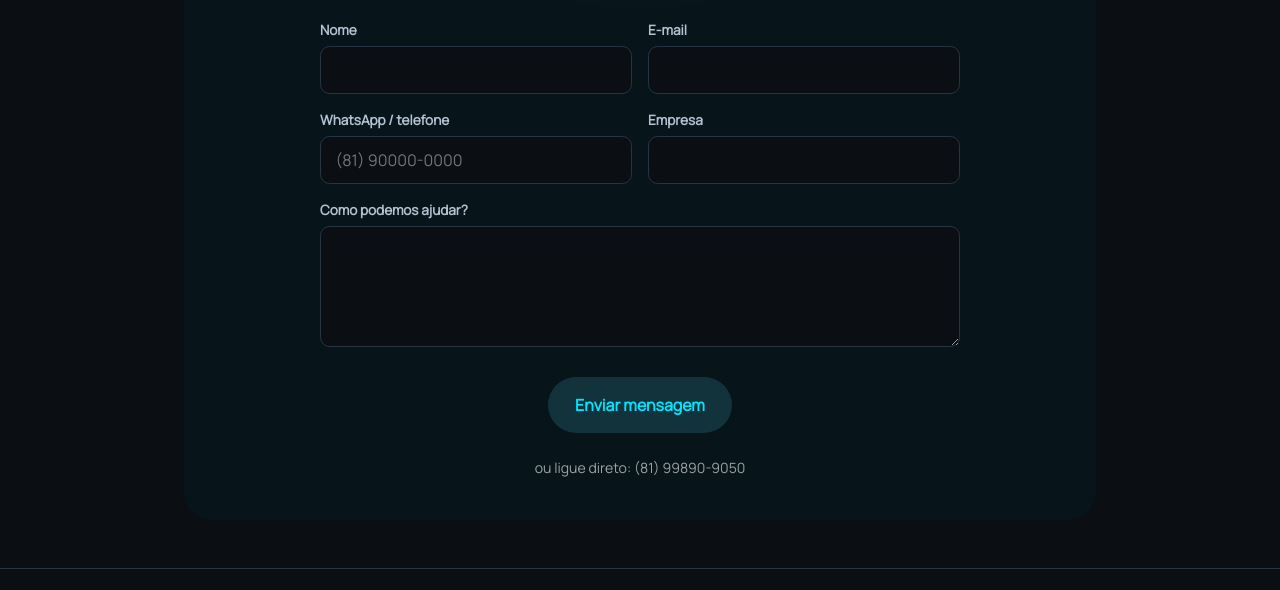
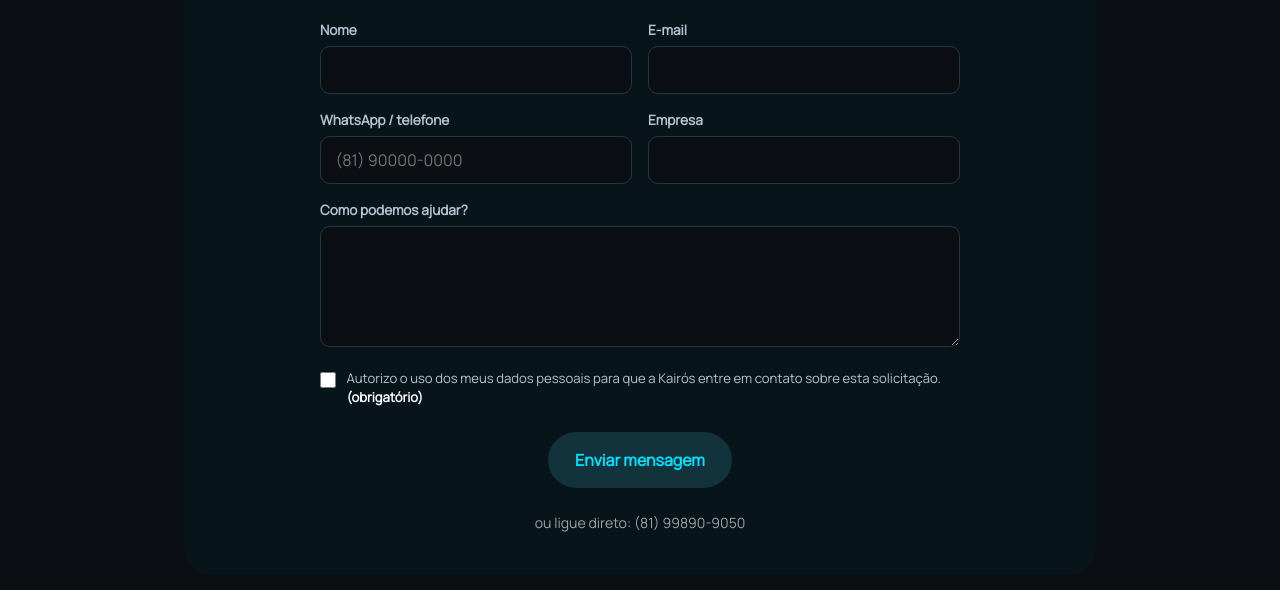
Before and after one commit to ArlessonMoura/kairos, a website built with Vite: page index.html in a window 1280 px wide. Shown: the part 4764-5354 px from the top of the page. Built offline with nearby package versions, Linux system fonts and the light colour scheme.

Commit message:
Atualização forms

```diff
--- a/index.html
+++ b/index.html
@@ -783,6 +783,7 @@
                     inputmode="tel"
                     maxlength="15"
                     placeholder="(81) 90000-0000"
+                    required
                   />
                 </div>
                 <div class="col-12 col-md-6">
@@ -807,6 +808,21 @@
                     required
                   ></textarea>
                 </div>
+              </div>
+
+              <div class="kai-consent mt-3">
+                <input
+                  class="kai-consent-checkbox"
+                  type="checkbox"
+                  id="contato-consentimento"
+                  name="consentimento"
+                  value="autorizado"
+                  required
+                />
+                <label class="kai-consent-label" for="contato-consentimento">
+                  Autorizo o uso dos meus dados pessoais para que a Kairós entre em
+                  contato sobre esta solicitação. <span>(obrigatório)</span>
+                </label>
               </div>
 
               <div class="mt-4 d-flex flex-column align-items-center gap-3">
--- a/src/style.css
+++ b/src/style.css
@@ -881,6 +881,36 @@ button:focus-visible,
   box-shadow: 0 0 0 3px rgba(0, 229, 255, 0.25);
 }
 
+.kai-consent {
+  display: flex;
+  align-items: flex-start;
+  gap: 0.65rem;
+}
+
+.kai-consent-checkbox {
+  width: 1rem;
+  height: 1rem;
+  flex: 0 0 auto;
+  margin-top: 0.2rem;
+  accent-color: var(--kai-teal);
+}
+
+.kai-consent-checkbox:focus-visible {
+  outline: 2px solid var(--kai-teal);
+  outline-offset: 3px;
+}
+
+.kai-consent-label {
+  color: var(--kai-ink-soft);
+  font-size: 0.82rem;
+  line-height: 1.5;
+}
+
+.kai-consent-label span {
+  color: var(--kai-white);
+  font-weight: 600;
+}
+
 .kai-form-submit:disabled {
   opacity: 0.6;
   cursor: not-allowed;
```
